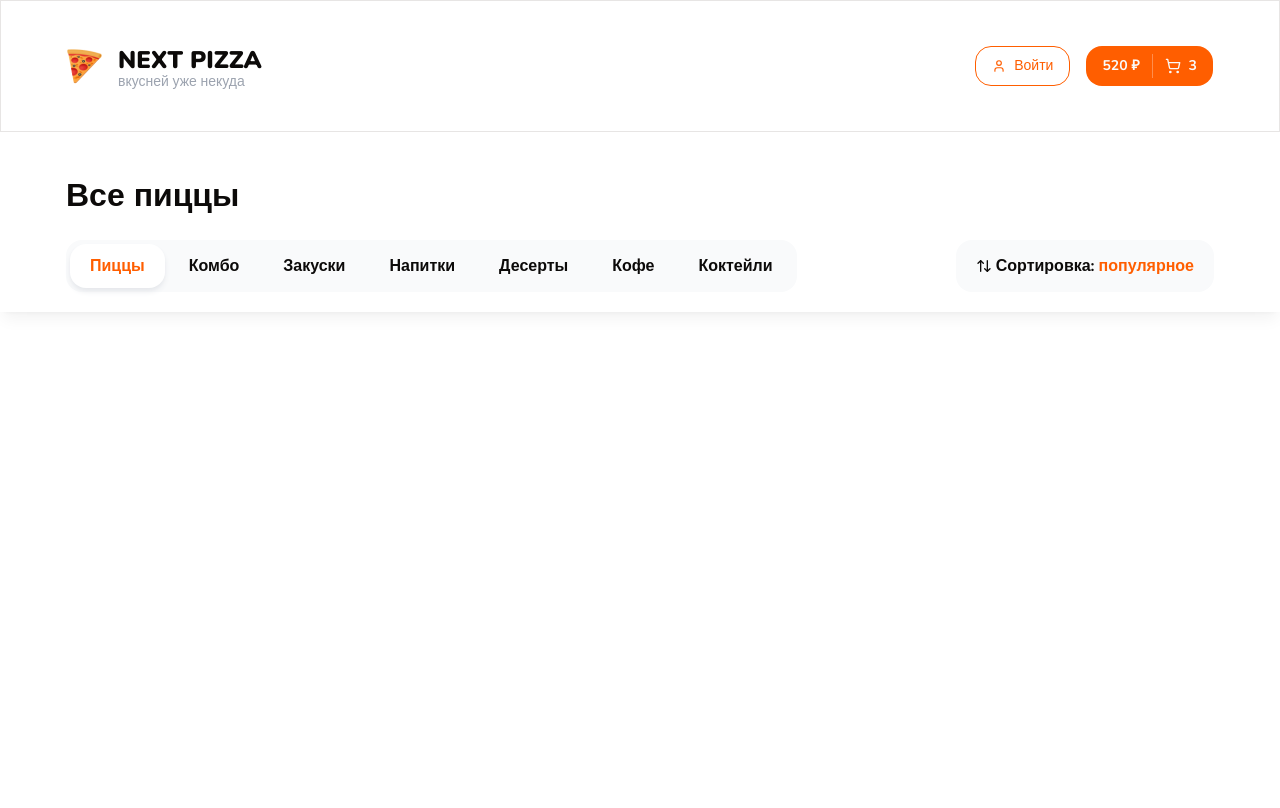
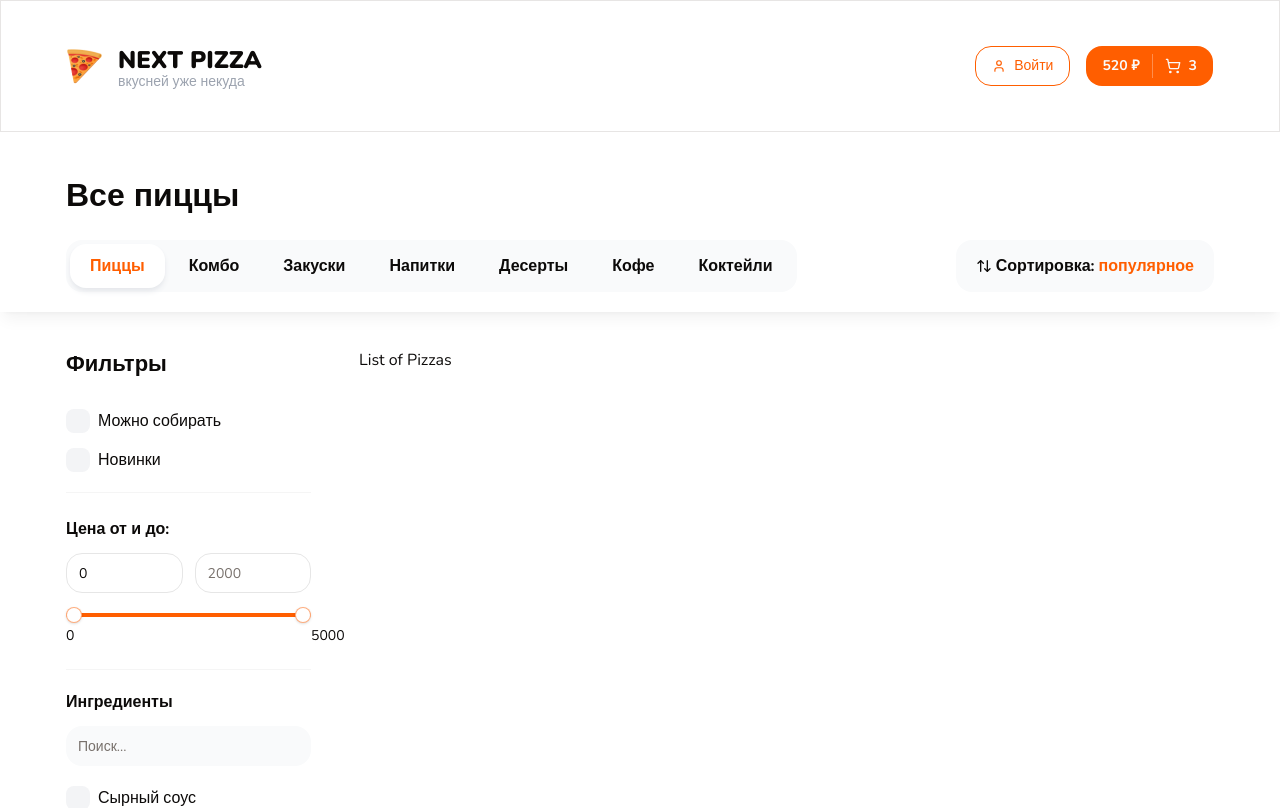
Before and after one commit to KTDKasp/next-pizza-app, a Next.js app: page / in a window 1280 px wide. Shown: the top 808 px of the page. Built offline with nearby package versions, Linux system fonts and the light colour scheme.

Commit message:
Начал разработку компонента фильтрации

```diff
--- a/src/app/page.tsx
+++ b/src/app/page.tsx
@@ -1,6 +1,7 @@
 import {
 	Categories,
 	Container,
+	Filters,
 	SortPopup,
 	Title,
 	TopBar,
@@ -13,6 +14,22 @@
 				<Title text="Все пиццы" size="lg" className="font-extrabold" />
 			</Container>
 			<TopBar />
+			<Container className='pb-14'>
+				<div className='flex gap-12'>
+
+					{/* Filters */}
+					<div className='w-[245px]'>
+						<Filters />
+					</div>
+
+					{/* Pizzas */}
+					<div className='flex-1'>
+						<div className='flex flex-col gap-[50px]'>
+							List of Pizzas
+						</div>
+					</div>
+				</div>
+			</Container>
 		</>
 	);
 }
--- /dev/null
+++ b/src/components/shared/checkbox-filters-group.tsx
@@ -0,0 +1,61 @@
+'use client';
+
+import React from 'react';
+import { FilterCheckboxProps, FilterCheckbox } from './filter-checkbox';
+import { Input } from '../ui/input';
+
+type Item = FilterCheckboxProps;
+
+interface Props {
+  title: string;
+  items: Item[];
+  defaultItems?: Item[];
+  limit?: number;
+  loading?: boolean;
+  searchInputPlaceholder?: string;
+  onClickCheckbox?: (id: string) => void;
+  defaultValue?: string[];
+  selected?: Set<string>;
+  className?: string;
+  name?: string;
+}
+
+export const CheckboxFiltersGroup: React.FC<Props> = ({
+  title,
+  items,
+  defaultItems,
+  limit = 5,
+  searchInputPlaceholder = 'Поиск...',
+  className,
+  loading,
+  onClickCheckbox,
+  selected,
+  name,
+}) => {
+
+  return (
+    <div className={className}>
+      <p className="font-bold mb-3">{title}</p>
+
+      <div className='mb-5'>
+        <Input placeholder={searchInputPlaceholder} className='bg-gray-50 border-none'/>
+      </div>
+
+      <div className='flex flex-col gap-4 max-h-96 pr-2 overflow-auto scrollbar'>
+        {
+          items.map((item, index) => (
+            <FilterCheckbox
+              onCheckedChange={(ids) => console.log(ids)}
+              text={item.text}
+              value={item.value}
+              checked={false}
+              endAdornment={item.endAdornment}
+              key={String(item.value)}
+              name={item.name}
+            />
+          ))
+        }
+      </div>
+    </div>
+  );
+};
--- /dev/null
+++ b/src/components/shared/filter-checkbox.tsx
@@ -0,0 +1,37 @@
+import React from 'react';
+import { Checkbox } from '../ui';
+
+export interface FilterCheckboxProps {
+	text: string;
+	value: string;
+	name?: string;
+	endAdornment?: React.ReactNode;
+	onCheckedChange?: (checked: boolean) => void;
+	checked?: boolean;
+}
+
+export const FilterCheckbox: React.FC<FilterCheckboxProps> = ({
+	text,
+	value,
+	name,
+	checked,
+	endAdornment,
+	onCheckedChange
+}) => {
+	return (
+		<div className='flex items-center space-x-2'>
+			<Checkbox
+				id={`checkbox-${String(value)}`}
+				onCheckedChange={onCheckedChange}
+				checked={checked}
+				value={value}
+				className='rounded-[8px] w-6 h-6'
+				name={name}
+			/>
+			<label htmlFor={`checkbox-${String(value)}`} className='leading-none cursor-pointer flex-1'>
+				{text}
+			</label>
+			{endAdornment}
+		</div>
+	)
+}
--- /dev/null
+++ b/src/components/shared/filters.tsx
@@ -0,0 +1,90 @@
+import { cn } from '@/lib/utils'
+import React, { DetailedHTMLProps, HTMLAttributes } from 'react'
+import { Title } from './title'
+import { FilterCheckbox } from './filter-checkbox'
+import { Input } from '../ui'
+import { RangeSlider } from './range-slider'
+import { CheckboxFiltersGroup } from './checkbox-filters-group'
+
+interface FiltersProps extends DetailedHTMLProps<HTMLAttributes<HTMLDivElement>, HTMLDivElement> {}
+
+export const Filters: React.FC<FiltersProps> = ({ className, ...props }) => {
+	return (
+		<div className={cn('', className)} {...props}>
+
+			<Title text='Фильтры' size='sm' className='mb-7 font-bold'/>
+			<div className='flex flex-col gap-[15px]'>
+				<FilterCheckbox text='Можно собирать' value='1'/>
+				<FilterCheckbox text='Новинки' value='2'/>
+			</div>
+
+			<div className='mt-5 border-y border-y-neutral-100 py-6 pb-7'>
+				<p className='font-bold mb-3'>Цена от и до:</p>
+				<div className='flex gap-3 mb-5'>
+					<Input type='number' placeholder='0' min={0} max={2000} defaultValue={0}/>
+					<Input type='number' min={100} max={2000} placeholder='2000'/>
+				</div>
+
+				<RangeSlider min={0} max={5000} step={10} value={[0, 5000]}/>
+			</div>
+
+			<CheckboxFiltersGroup
+				title='Ингредиенты'
+				className='mt-5'
+				limit={6}
+				defaultItems={[
+					{
+						text: 'Сырный соус',
+						value: '1',
+					},
+					{
+						text: 'Моцарелла',
+						value: '2',
+					},
+					{
+						text: 'Чеснок',
+						value: '3',
+					},
+					{
+						text: 'Соленные огурчики',
+						value: '4',
+					},
+					{
+						text: 'Красный лук',
+						value: '5',
+					},
+					{
+						text: 'Томаты',
+						value: '6',
+					}
+				]}
+				items={[
+					{
+						text: 'Сырный соус',
+						value: '1',
+					},
+					{
+						text: 'Моцарелла',
+						value: '2',
+					},
+					{
+						text: 'Чеснок',
+						value: '3',
+					},
+					{
+						text: 'Соленные огурчики',
+						value: '4',
+					},
+					{
+						text: 'Красный лук',
+						value: '5',
+					},
+					{
+						text: 'Томаты',
+						value: '6',
+					}
+				]}
+			/>
+		</div>
+	)
+}
--- a/src/components/shared/index.ts
+++ b/src/components/shared/index.ts
@@ -4,3 +4,7 @@
 export { Categories } from './categories'
 export { SortPopup } from './sort-popup'
 export { TopBar } from './top-bar'
+export { Filters } from './filters'
+export { FilterCheckbox } from './filter-checkbox'
+export { CheckboxFiltersGroup } from './checkbox-filters-group'
+export { RangeSlider } from './range-slider'
--- /dev/null
+++ b/src/components/shared/range-slider.tsx
@@ -0,0 +1,73 @@
+'use client';
+
+import React from 'react';
+import * as SliderPrimitive from '@radix-ui/react-slider';
+
+import { cn } from '@/lib/utils';
+
+type SliderProps = {
+  className?: string;
+  min: number;
+  max: number;
+  step: number;
+  formatLabel?: (value: number) => string;
+  value?: number[] | readonly number[];
+  onValueChange?: (values: number[]) => void;
+};
+
+const RangeSlider = React.forwardRef(
+  (
+    { className, min, max, step, formatLabel, value, onValueChange, ...props }: SliderProps,
+    ref,
+  ) => {
+    const initialValue = Array.isArray(value) ? value : [min, max];
+    const [localValues, setLocalValues] = React.useState(initialValue);
+
+    React.useEffect(() => {
+      // Update localValues when the external value prop changes
+      setLocalValues(Array.isArray(value) ? value : [min, max]);
+			console.log('render');
+
+    }, [min, max, value]);
+
+    const handleValueChange = (newValues: number[]) => {
+      setLocalValues(newValues);
+      if (onValueChange) {
+        onValueChange(newValues);
+      }
+    };
+
+    return (
+      <SliderPrimitive.Root
+        ref={ref as React.RefObject<HTMLDivElement>}
+        min={min}
+        max={max}
+        step={step}
+        value={localValues}
+        onValueChange={handleValueChange}
+        className={cn('relative flex w-full touch-none select-none mb-6 items-center', className)}
+        {...props}>
+        <SliderPrimitive.Track className="relative h-1 w-full grow overflow-hidden rounded-full bg-primary/20">
+          <SliderPrimitive.Range className="absolute h-full bg-primary" />
+        </SliderPrimitive.Track>
+        {localValues.map((value, index) => (
+          <React.Fragment key={index}>
+            <div
+              className="absolute text-center"
+              style={{
+                left: `calc(${((value - min) / (max - min)) * 100}% + 0px)`,
+                top: `10px`,
+              }}>
+              <span className="text-sm">{formatLabel ? formatLabel(value) : value}</span>
+            </div>
+            <SliderPrimitive.Thumb className="block h-4 w-4 rounded-full border border-primary/50 bg-white shadow transition-colors focus-visible:outline-none focus-visible:ring-1 focus-visible:ring-ring disabled:pointer-events-none disabled:opacity-50" />
+          </React.Fragment>
+        ))}
+      </SliderPrimitive.Root>
+    );
+  },
+);
+
+RangeSlider.displayName = SliderPrimitive.Root.displayName;
+
+export { RangeSlider };
--- a/src/components/shared/top-bar.tsx
+++ b/src/components/shared/top-bar.tsx
@@ -11,7 +11,7 @@
 export const TopBar: React.FC<TopBarProps> = ({ className, ...props }) => {
 
   return (
-    <div className={cn('sticky top-0 bg-white py-5 shadow-lg shadow-black/5 z-10', className)} {...props}>
+    <div className={cn('sticky top-0 bg-white py-5 shadow-lg shadow-black/5 z-10 mb-9', className)} {...props}>
 			<Container className='flex items-center justify-between'>
 			<Categories />
 			<SortPopup />
--- a/src/components/ui/checkbox.tsx
+++ b/src/components/ui/checkbox.tsx
@@ -1,10 +1,10 @@
-"use client"
+'use client';
 
-import * as React from "react"
-import * as CheckboxPrimitive from "@radix-ui/react-checkbox"
-import { Check } from "lucide-react"
+import * as React from 'react';
+import * as CheckboxPrimitive from '@radix-ui/react-checkbox';
+import { Check } from 'lucide-react';
 
-import { cn } from "@/lib/utils"
+import { cn } from '@/lib/utils';
 
 const Checkbox = React.forwardRef<
   React.ElementRef<typeof CheckboxPrimitive.Root>,
@@ -13,18 +13,15 @@
   <CheckboxPrimitive.Root
     ref={ref}
     className={cn(
-      "peer h-4 w-4 shrink-0 rounded-sm border border-primary ring-offset-background focus-visible:outline-none focus-visible:ring-2 focus-visible:ring-ring focus-visible:ring-offset-2 disabled:cursor-not-allowed disabled:opacity-50 data-[state=checked]:bg-primary data-[state=checked]:text-primary-foreground",
-      className
+      'peer h-4 w-4 shrink-0 bg-gray-100 ring-offset-background focus-visible:outline-none focus-visible:ring-2 focus-visible:ring-ring focus-visible:ring-offset-2 disabled:cursor-not-allowed disabled:opacity-50 data-[state=checked]:bg-primary data-[state=checked]:text-primary-foreground',
+      className,
     )}
-    {...props}
-  >
-    <CheckboxPrimitive.Indicator
-      className={cn("flex items-center justify-center text-current")}
-    >
-      <Check className="h-4 w-4" />
+    {...props}>
+    <CheckboxPrimitive.Indicator className={cn('flex items-center justify-center text-current')}>
+      <Check className="h-4 w-4" strokeWidth={3} />
     </CheckboxPrimitive.Indicator>
   </CheckboxPrimitive.Root>
-))
-Checkbox.displayName = CheckboxPrimitive.Root.displayName
+));
+Checkbox.displayName = CheckboxPrimitive.Root.displayName;
 
-export { Checkbox }
+export { Checkbox };
```
